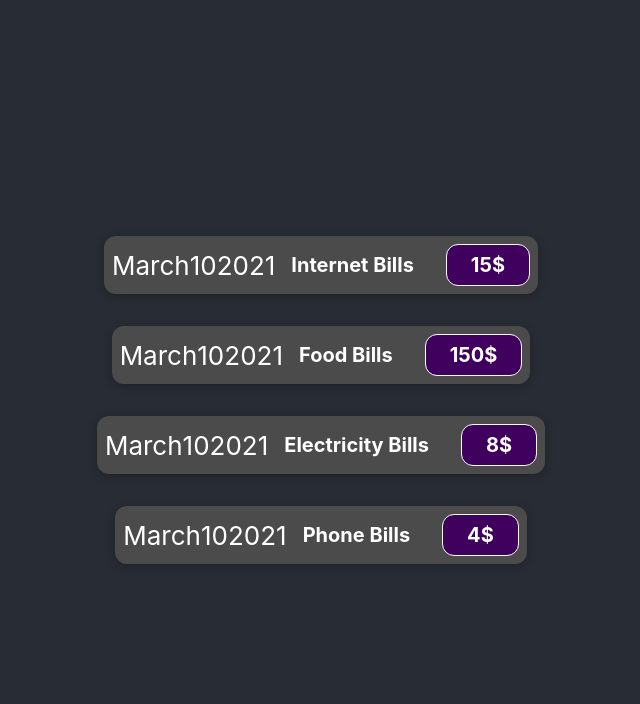
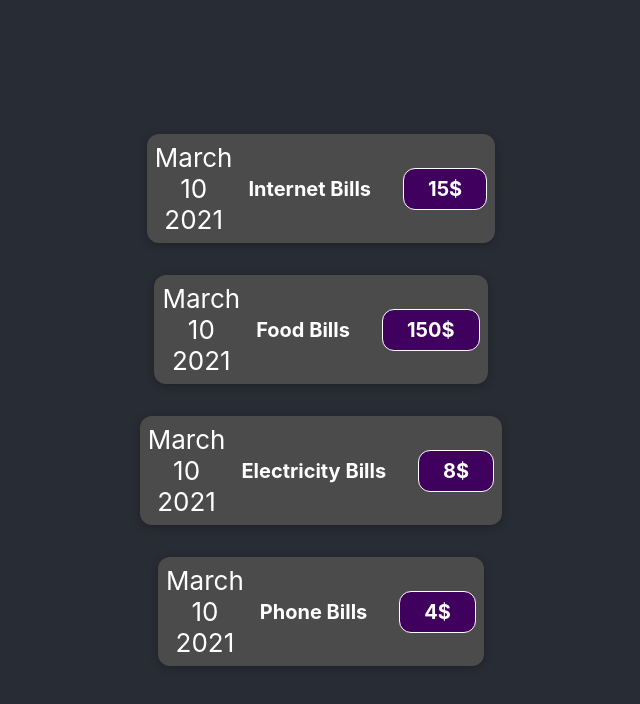
Before and after one commit to sritaj/ReactJS-ExpensesTracker, a React (Create React App) app: page / in a window 1280 px wide. Shown: the top 704 px of the page, without its empty margins (319-959 px from the left). Built offline with nearby package versions, Linux system fonts and the light colour scheme.

Commit message:
Added Expense Items into HTML structure and passed the Date props

```diff
--- a/src/components/ExpenseItems.js
+++ b/src/components/ExpenseItems.js
@@ -1,15 +1,11 @@
 import React from "react";
 import "./ExpenseItems.css";
+import ExpenseDate from "./ExpenseDate";
 
 const ExpenseItems = (props) => {
-  const month = props.date.toLocaleString("en-US", { month: "long" });
-  const day = props.date.toLocaleString("en-US", { day: "2-digit" });
-  const year = props.date.getFullYear();
   return (
     <div className="expense-item">
-      <div>{month} </div>
-      <div>{day}</div>
-      <div>{year}</div>
+      <ExpenseDate date={props.date} />
       <div className="expense-item__description">
         <h2>{props.expense}</h2>
         <div className="expense-item__price">{props.price}</div>
```
